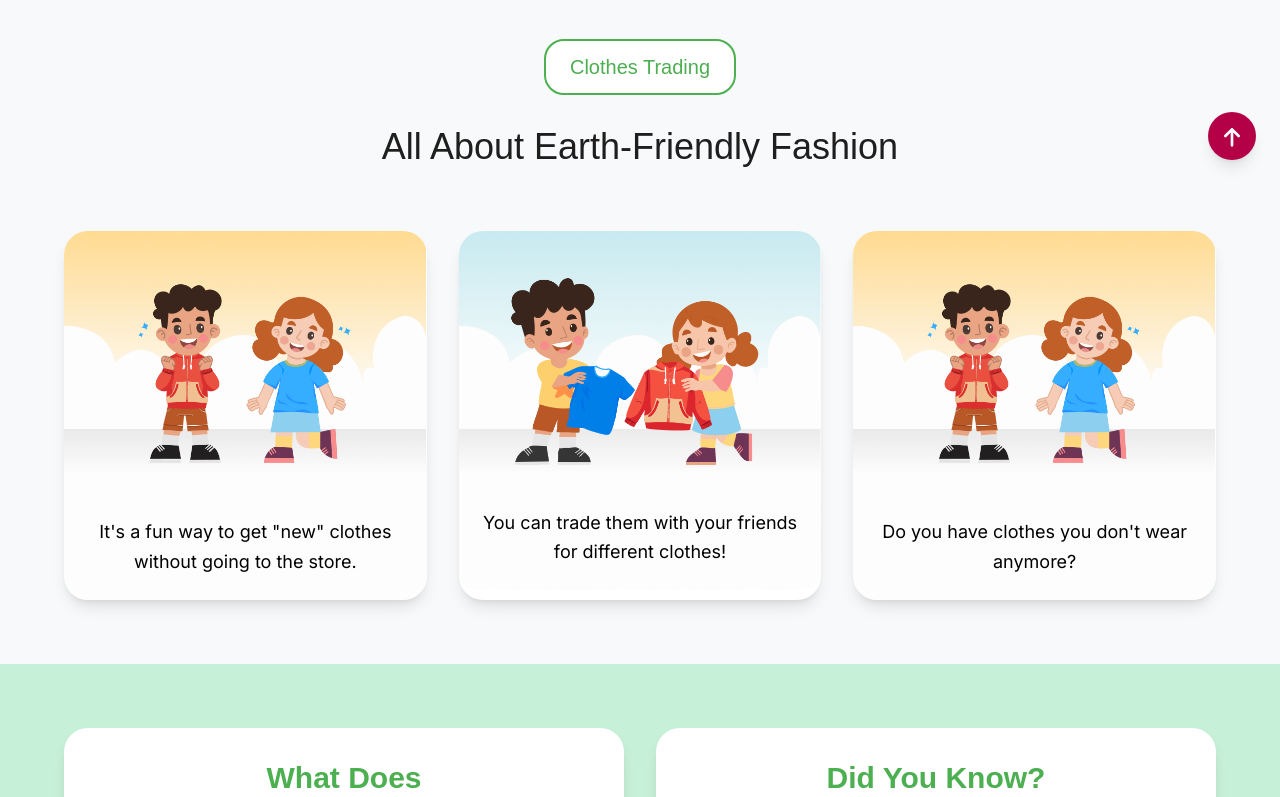
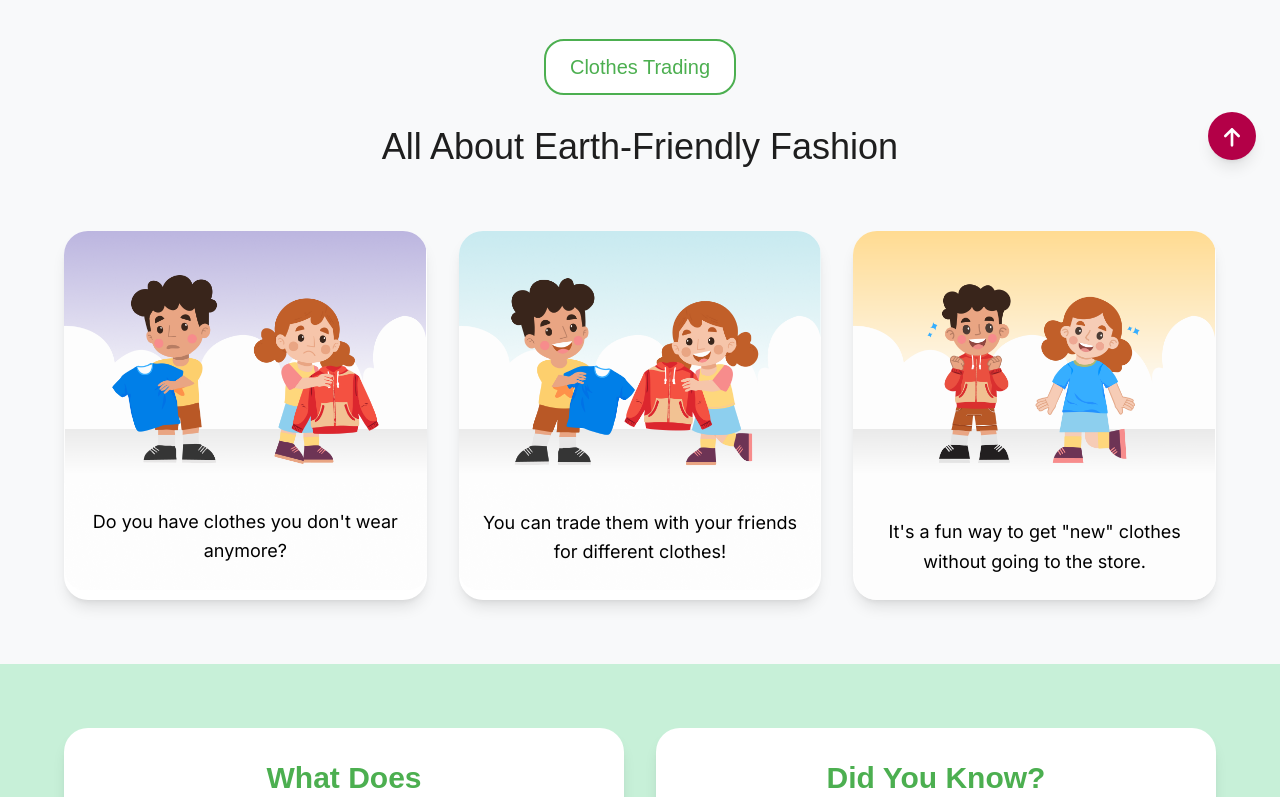
Before and after one commit to Kiddo-Style-Cycle/Termproject-QA, a React (Vite) app: page /learn in a window 1280 px wide. Shown: the part 616-1413 px from the top of the page. Built offline with nearby package versions, Linux system fonts and the light colour scheme; a web font is replaced by a local one.

Commit message:
Update buttons in ExploreSection and modify content in EarthFriendly component

```diff
--- a/src/components/HomeSections/ExploreSection.jsx
+++ b/src/components/HomeSections/ExploreSection.jsx
@@ -27,7 +27,7 @@ const ExploreSection = () => {
             imageAlt="Soft and Green clothing illustration"
             onButtonClick={() => {
               // Navigate to learn page or show more info
-              console.log('Navigate to learn page');
+              window.location.href = '/learn';
             }}
           />
 
@@ -43,7 +43,7 @@ const ExploreSection = () => {
             imageAlt="Fix It with Lina"
             onButtonClick={() => {
               // Navigate to game page or show repair activities
-              console.log('Navigate to game page');
+              window.location.href = '/game';
             }}
           />
 
@@ -59,7 +59,7 @@ const ExploreSection = () => {
             imageAlt="Be a Clothing Hero"
             onButtonClick={() => {
               // Navigate to act page or show action items
-              console.log('Navigate to act page');
+              window.location.href = '/act';
             }}
           />
         </div>
--- a/src/components/LearnSections/EarthFriendly.jsx
+++ b/src/components/LearnSections/EarthFriendly.jsx
@@ -1,6 +1,7 @@
 import React from "react";
 import Pic1 from "../../assets/images/Pic_1.png";
 import Pic2 from "../../assets/images/Pic_2.png";
+import Pic3 from "../../assets/images/Pic_3.png";
 
 const EarthFriendly = () => {
   return (
@@ -27,14 +28,13 @@ const EarthFriendly = () => {
             <div className="flex flex-col text-center">
               <div className="relative">
                 <img
-                  src={Pic1}
+                  src={Pic3}
                   alt="Happy kids with new clothes"
                   className="w-full h-auto"
                 />
                 <div className="absolute bottom-0 left-0 right-0 p-6">
                   <h3 className="text-md sm:text-lg text-black leading-relaxed font-['Inter']">
-                    It's a fun way to get "new" clothes without going to the
-                    store.
+                    Do you have clothes you don't wear anymore?
                   </h3>
                 </div>
               </div>
@@ -70,12 +70,14 @@ const EarthFriendly = () => {
                 />
                 <div className="absolute bottom-0 left-0 right-0 p-6">
                   <h3 className="text-md sm:text-lg text-black leading-relaxed font-['Inter']">
-                    Do you have clothes you don't wear anymore?
+                    It's a fun way to get "new" clothes without going to the
+                    store.
                   </h3>
                 </div>
               </div>
             </div>
           </div>
+
         </div>
       </div>
     </section>
```
Also changed, not shown: src/assets/images/Pic_3.png (added).
